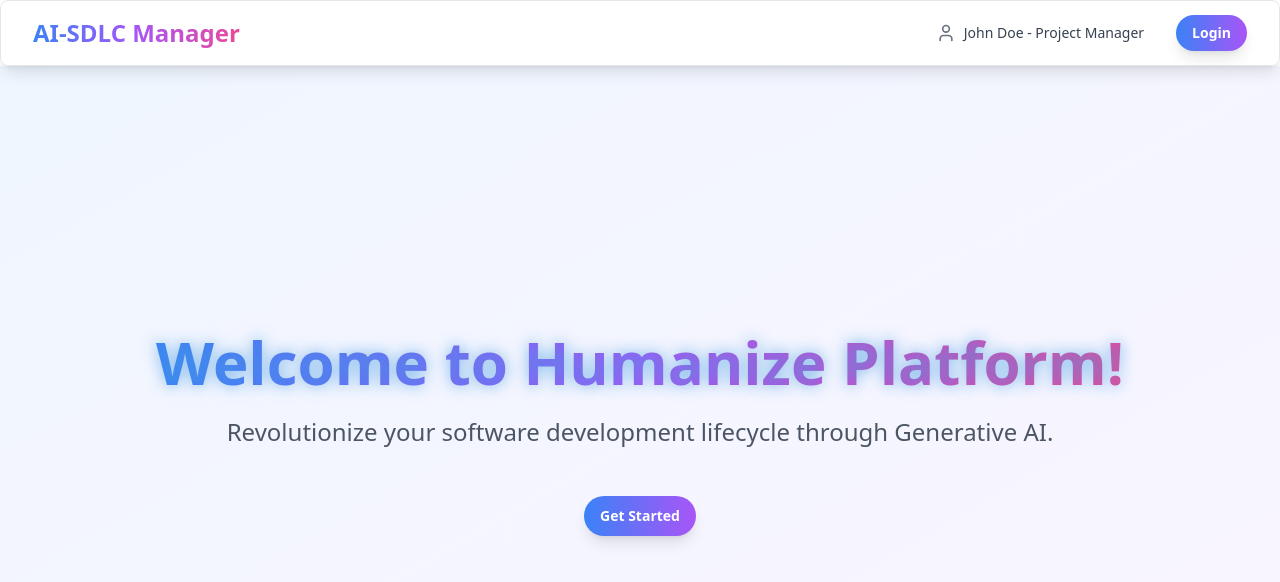
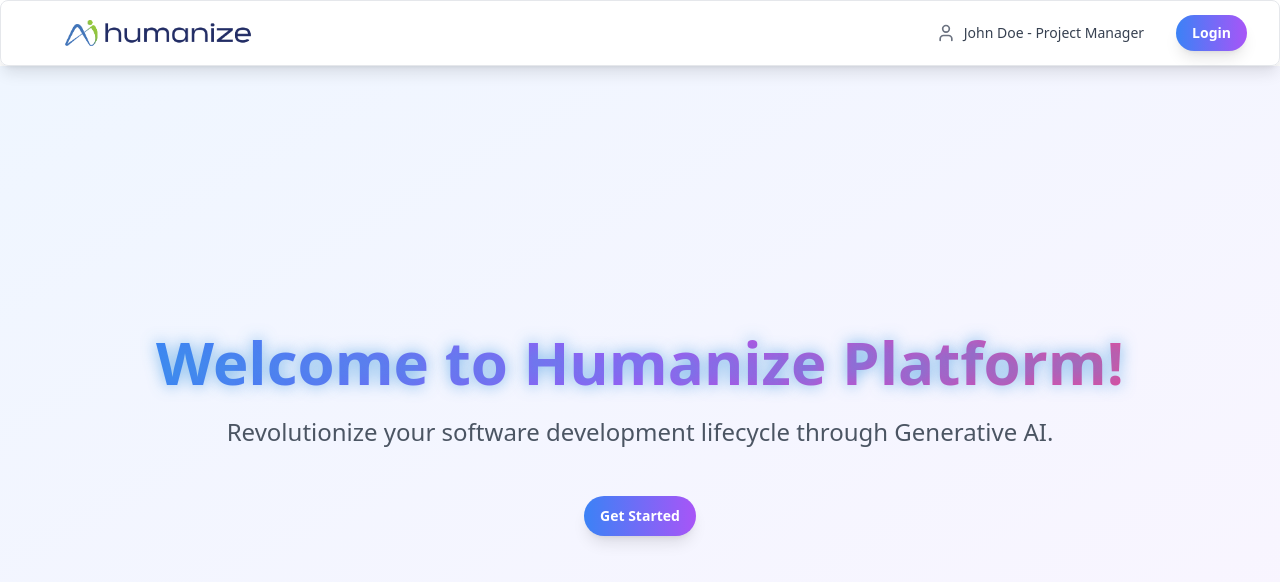
Before and after one commit to Sayan-467/HumanizeAI-SDLC-App, a Next.js app: page / in a window 1280 px wide. Shown: the top 582 px of the page. Built offline with nearby package versions, Linux system fonts and the light colour scheme.

Commit message:
logo revived

```diff
--- a/components/Navbar.js
+++ b/components/Navbar.js
@@ -3,6 +3,7 @@
 import { useState, useEffect } from "react"
 import Link from "next/link"
 import { usePathname, useRouter } from "next/navigation"
+import Image from "next/image"
 import { motion } from "framer-motion"
 import { Button } from "@/components/ui/button"
 import { DropdownMenu, DropdownMenuContent, DropdownMenuItem, DropdownMenuTrigger } from "@/components/ui/dropdown-menu"
@@ -43,9 +44,9 @@
     <nav className="sticky top-0 z-50 fancy-glass">
       <div className="max-w-7xl mx-auto px-4 sm:px-6 lg:px-8">
         <div className="flex items-center justify-between h-16">
-          <div className="flex items-center">
-            <Link href="/" className="flex items-center space-x-2">
-              <span className="text-2xl font-bold fancy-gradient bg-clip-text text-transparent">AI-SDLC Manager</span>
+        <div className="flex items-center">
+            <Link href="/" className="flex items-center">
+              <Image src="/Logo Humanize_Primary Logo_Horizontal Orientation.png" alt="logo" width={250} height={250} />
             </Link>
           </div>
           <div className="hidden md:flex items-center space-x-4">
```
